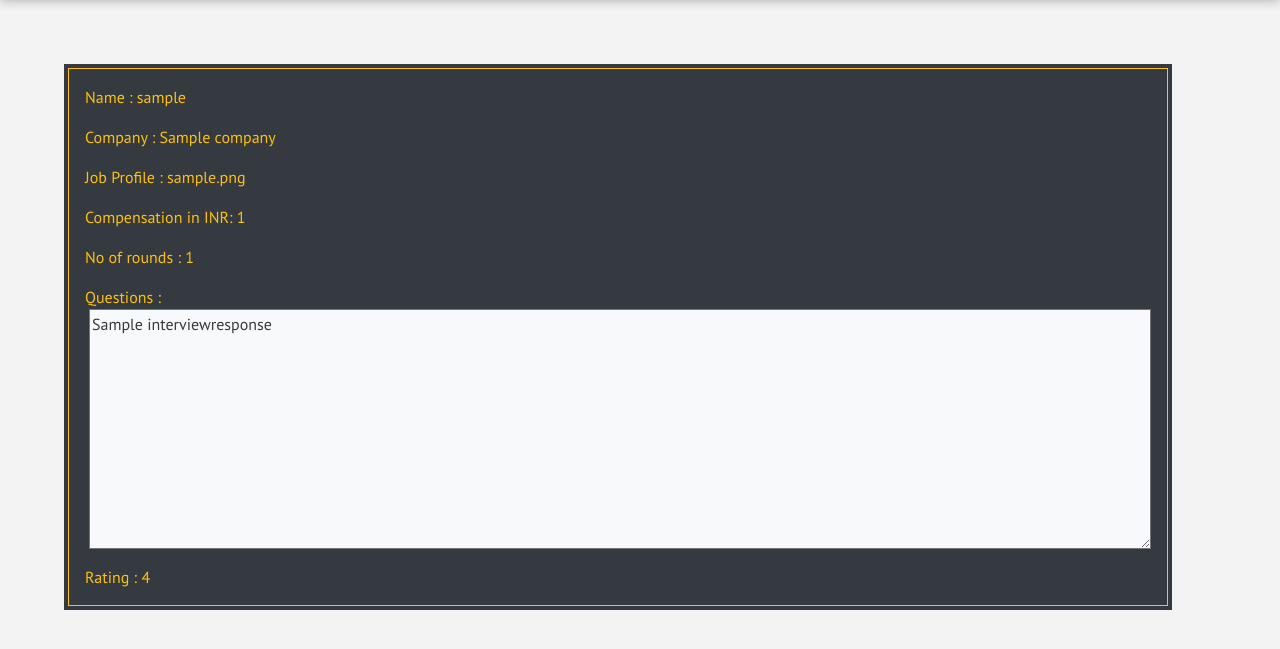
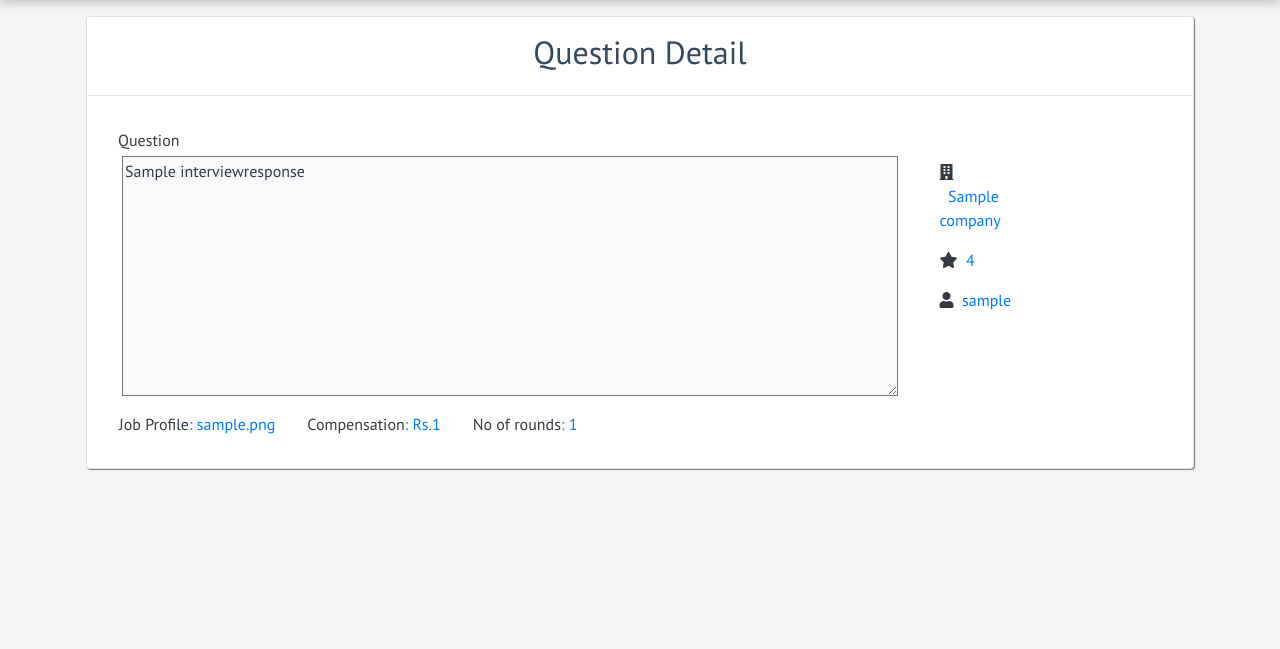
Before and after one commit to arc9693/IntReview, a Django app: page /ListResponses/response/1 in a window 1280 px wide. Shown: the part 56-705 px from the top of the page. Run offline with Django 3.2, Linux system fonts and the light colour scheme; tables that the repository leaves empty hold one stand-in row (values such as "Sample post"); some libraries are stand-ins or nearby versions; some web fonts are replaced.

Commit message:
Redesign Response Page (Question Detail Page) File modified - style.css,response.html

```diff
--- a/Interviewbook/static/css/style.css
+++ b/Interviewbook/static/css/style.css
@@ -158,3 +158,11 @@ nav{
     margin-left:auto;
     margin-right: auto;
 }
+
+/*RESPONSE.HTML PAGE*/
+.takeResponseCard{
+  box-shadow:1px 1px 1px grey;
+  background-color: #ffffff;
+  margin-left:auto;
+  margin-right:auto;
+}
--- a/Interviewbook/templates/Interviewbook/response.html
+++ b/Interviewbook/templates/Interviewbook/response.html
@@ -1,31 +1,34 @@
 {% extends 'Interviewbook/base.html' %}
 
 {% block content %}
-<div class="container m-lg-5 m-0 p-3">
-  <div class="bg-dark text-warning p-1">
-    <div class="border border-warning">
+<div class="container p-3">
+  <div class="card text-primary takeResponseCard">
+    <span class="text-center mt-3" style="color:#34495E;"><h2>Question Detail</h2></span><hr>
+      <div class="row m-3" >
+        <div class="col-sm-12 col-lg-9">
+          <span class="text-dark">Question</span> <textarea name="name" class="mt-1 ml-1 bg-light text-dark" readonly id="responseQuestions">{{response.questions}}</textarea>
+        </div>
+        <div class="col-sm-12 col-lg-2 mt-lg-3" >
           <div class="row m-3">
-            Name : {{response.name}}
+            <span class="text-dark"><i class="fas fa-building"></i></span>&nbsp; {{response.company}}
           </div>
           <div class="row m-3">
-            Company : {{response.company}}
+            <span class="text-dark"><i class="fas fa-star"></i></span>&nbsp; {{response.rating}}
           </div>
           <div class="row m-3">
-            Job Profile : {{response.job_profile}}
+            <span class="text-dark"><i class="fas fa-user"></i></span>&nbsp; {{response.name}}
+          </div>
+        </div>
+          <div class="row m-3">
+            <span class="text-dark">Job Profile</span> : {{response.job_profile}}
           </div>
           <div class="row m-3">
-            Compensation in INR: {{response.compensation}}
+            <span class= "text-dark">Compensation</span> : Rs.{{response.compensation}}
           </div>
           <div class="row m-3">
-            No of rounds : {{response.rounds}}
+            <span class="text-dark">No of rounds</span> : {{response.rounds}}
           </div>
-          <div class="row m-3">
-            Questions : <textarea name="name" class="ml-1 bg-light text-dark" readonly id="responseQuestions">{{response.questions}}</textarea>
-          </div>
-          <div class="row m-3">
-            Rating : {{response.rating}}
-          </div>
-    </div>
+      </div>
   </div>
 </div>
 
```
